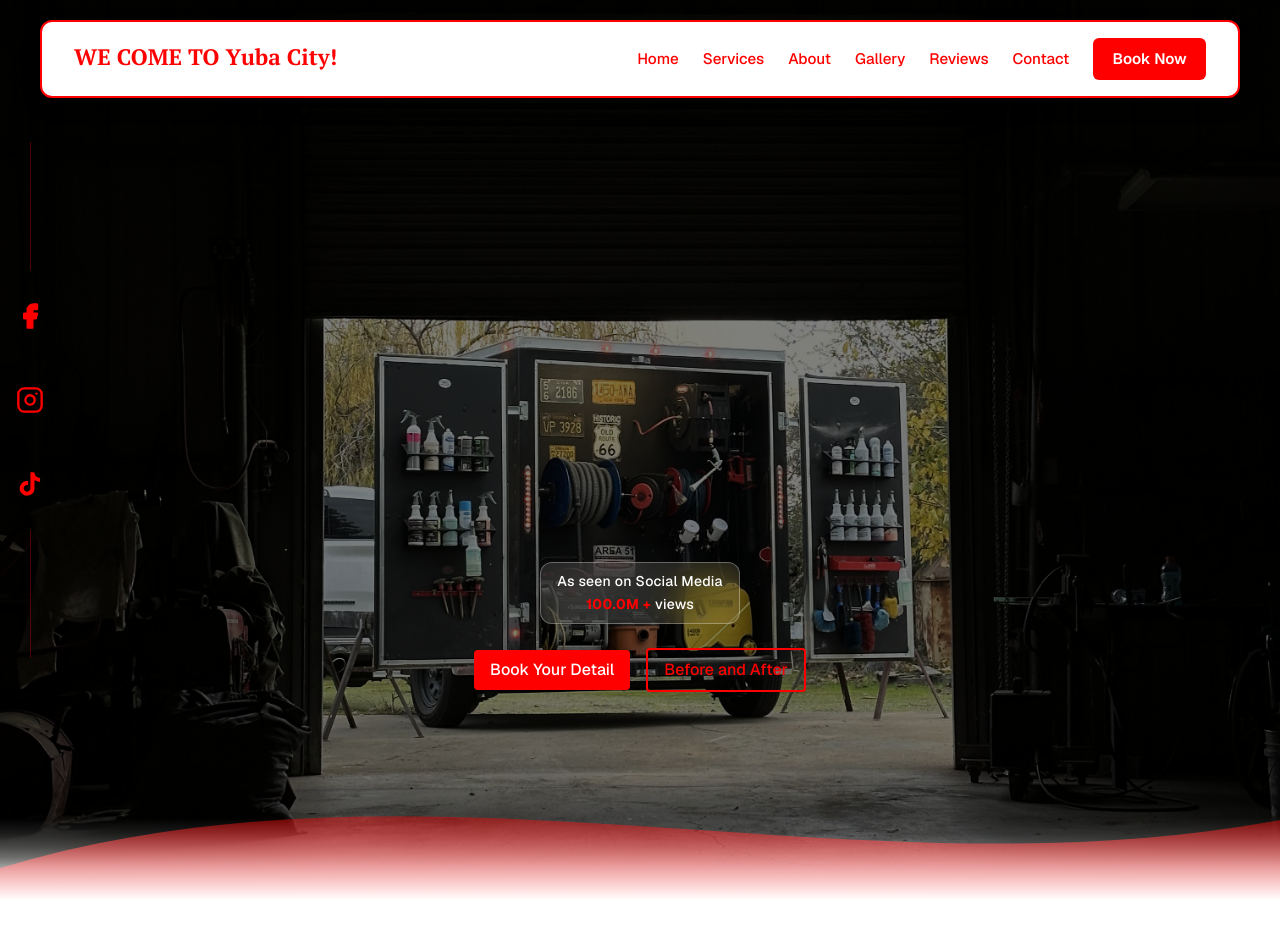
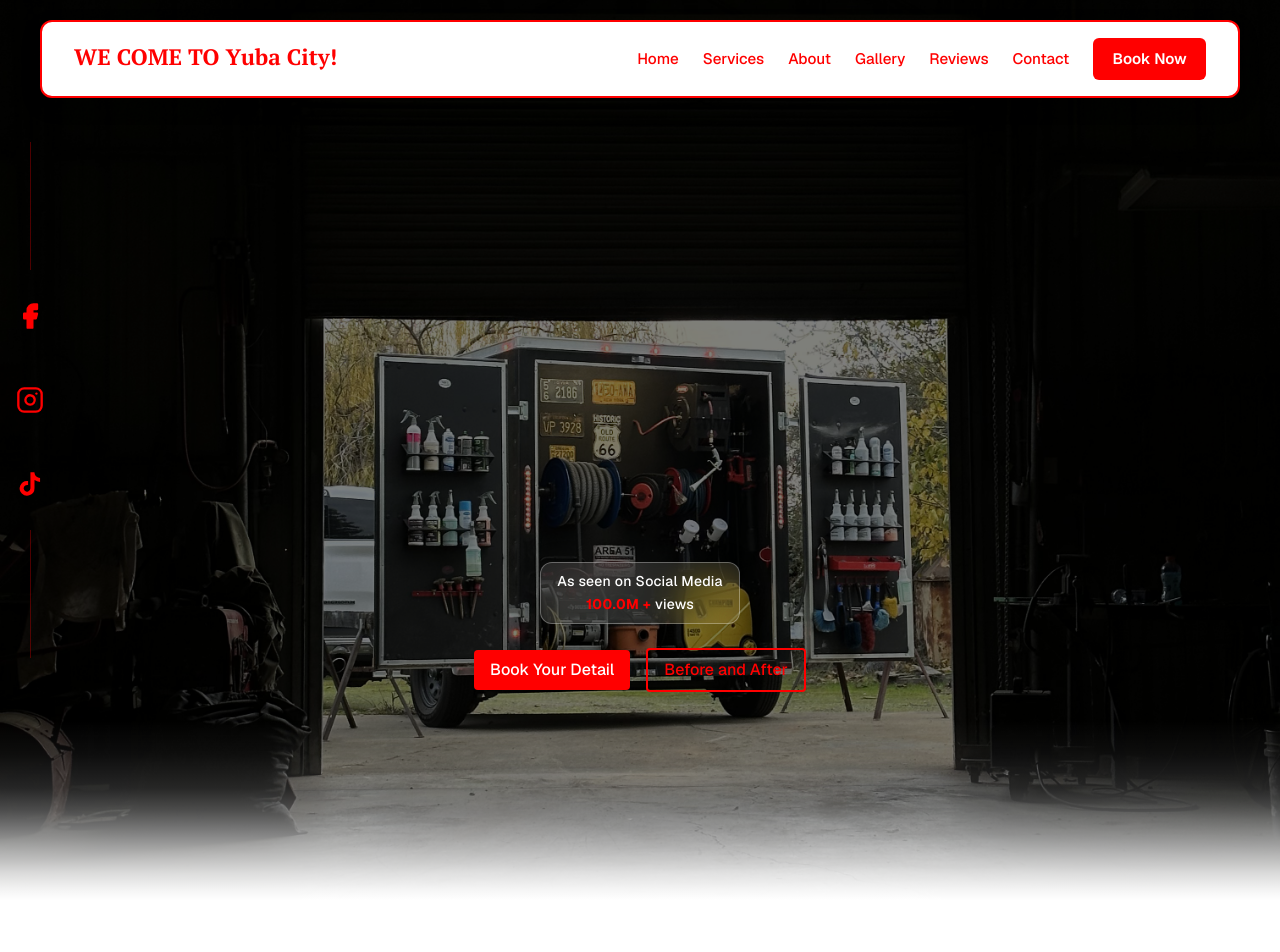
Before and after one commit to peymannaderi10/lukesmobiledetailingllc.com, a Next.js app: page / in a window 1280 px wide. Shown: the top 952 px of the page. Built offline with nearby package versions, Linux system fonts and the light colour scheme; a web font is replaced by a local one.

Commit message:
update hero

```diff
--- a/src/app/page.tsx
+++ b/src/app/page.tsx
@@ -353,9 +353,9 @@ export default function Home() {
           />
           <div className="absolute inset-0 bg-black opacity-50" />
           <div
-            className="absolute bottom-0 left-0 right-0 h-16 md:h-24 z-[1]"
+            className="absolute bottom-0 left-0 right-0 h-48 md:h-56 z-[1]"
             style={{
-              background: 'linear-gradient(to bottom, transparent 0%, rgba(255,255,255,0) 15%, rgba(255,255,255,0.1) 30%, rgba(255,255,255,0.25) 45%, rgba(255,255,255,0.4) 55%, rgba(255,255,255,0.6) 65%, rgba(255,255,255,0.75) 75%, rgba(255,255,255,0.85) 85%, rgba(255,255,255,0.95) 95%, rgba(255,255,255,1) 100%)'
+              background: 'linear-gradient(to bottom, rgba(255,255,255,0) 0%, rgba(255,255,255,0) 20%, rgba(255,255,255,0.05) 35%, rgba(255,255,255,0.15) 50%, rgba(255,255,255,0.3) 60%, rgba(255,255,255,0.5) 70%, rgba(255,255,255,0.7) 80%, rgba(255,255,255,0.85) 88%, rgba(255,255,255,0.95) 95%, rgba(255,255,255,1) 100%)'
             }}
           />
         </div>
@@ -385,19 +385,6 @@ export default function Home() {
               </div>
             </div>
           </div>
-        </div>
-
-        {/* Curved Divider */}
-        <div className="curved-divider hero-services-divider">
-          <svg xmlns="http://www.w3.org/2000/svg" viewBox="0 0 1440 160" preserveAspectRatio="none">
-            <defs>
-              <linearGradient id="hero-services-gradient" x1="0%" y1="0%" x2="0%" y2="100%">
-                <stop offset="0%" stopColor="var(--primary)" stopOpacity="0.4"></stop>
-                <stop offset="100%" stopColor="#ffffff" stopOpacity="1"></stop>
-              </linearGradient>
-            </defs>
-            <path fill="url(#hero-services-gradient)" d="M0,128 C480,0 960,160 1440,80 L1440,160 L0,160 Z"></path>
-          </svg>
         </div>
       </section>
 
```
